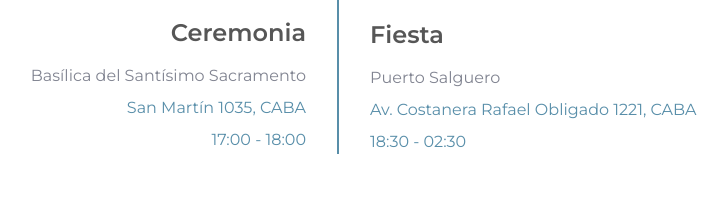
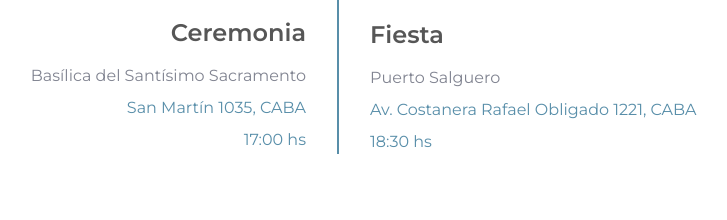
Before and after one commit to daniyfede/daniyfede.github.io, a plain HTML site: page index.html in a window 1280 px wide. Shown: the part 1509-1729 px from the top of the page, without its empty margins (301-1028 px from the left). Drawn offline with nearby package versions, Linux system fonts and the light colour scheme.

Commit message:
horarios

```diff
--- a/index.html
+++ b/index.html
@@ -183,8 +183,8 @@
                         </p>
                         <p class="mb-0">
                             <a target="_blank"
-                                href="http://www.google.com/calendar/event?action=TEMPLATE&text=Dani%20%26%20Fede%20-%20Ceremonia&dates=20231028T200000Z/20231028T210000Z&details=&location=Bas%C3%ADlica%20del%20Sant%C3%ADsimo%20Sacramento%2C%20San%20Mart%C3%ADn%201035%2C%20C1004AAU%20CABA%2C%20Argentina">
-                                17:00 - 18:00
+                                href="http://www.google.com/calendar/event?action=TEMPLATE&text=Dani%20%26%20Fede%20-%20Ceremonia&dates=20231028T200000Z/20231028T210000Z&details=https%3A%2F%2Fdaniyfede.love%2F&location=Bas%C3%ADlica%20del%20Sant%C3%ADsimo%20Sacramento%2C%20San%20Mart%C3%ADn%201035%2C%20C1004AAU%20CABA%2C%20Argentina">
+                                17:00 hs
                             </a>
                         </p>
                     </div>
@@ -202,8 +202,8 @@
                         </p>
                         <p class="mb-0">
                             <a target="_blank"
-                                href="http://www.google.com/calendar/event?action=TEMPLATE&text=Dani%20%26%20Fede%20-%20Fiesta&dates=20231028T213000Z/20231029T053000Z&details=&location=Puerto%20Salguero%2C%20Av.%20Costanera%20Rafael%20Obligado%201221%2C%20C1425%20CABA">
-                                18:30 - 02:30
+                                href="http://www.google.com/calendar/event?action=TEMPLATE&text=Dani%20%26%20Fede%20-%20Fiesta&dates=20231028T213000Z/20231029T053000Z&details=https%3A%2F%2Fdaniyfede.love%2F&location=Puerto%20Salguero%2C%20Av.%20Costanera%20Rafael%20Obligado%201221%2C%20C1425%20CABA">
+                                18:30 hs
                             </a>
                         </p>
                     </div>
```
